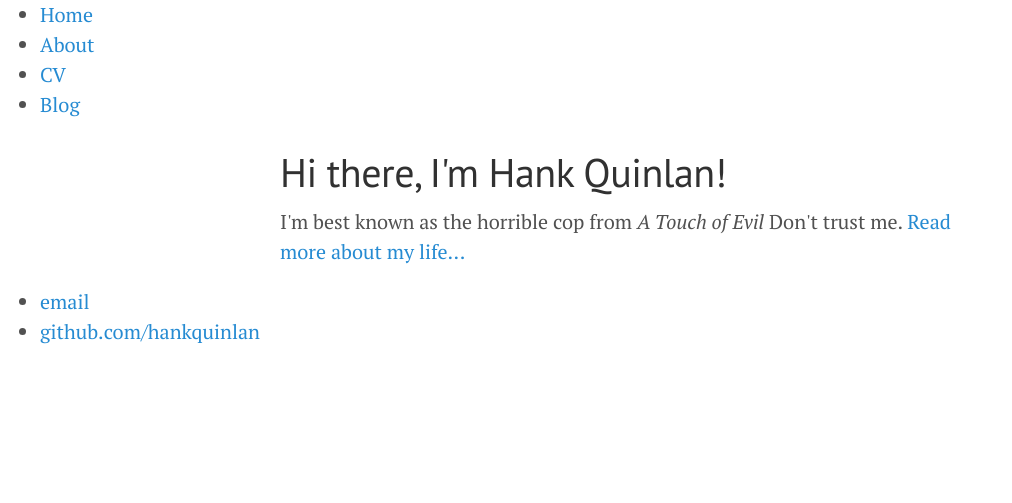
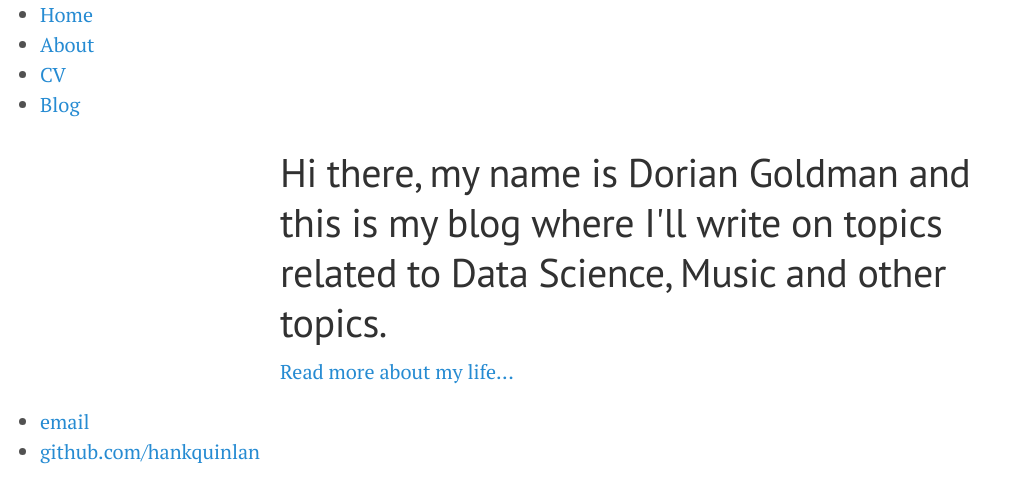
Before and after one commit to doriang102/doriang102.github.io, a Jekyll site: the page built from index.html, in a window 1280 px wide. Shown: the top 503 px of the page, without its empty margins (0-1012 px from the left). Built offline with Jekyll 4.4.1, drawn with Linux system fonts in a browser that asks for light colours.

Commit message:
Update index.html

```diff
--- a/index.html
+++ b/index.html
@@ -1,8 +1,8 @@
 ---
 layout: default
-title: Hank Quinlan, Horrible Cop
+title: Data Science - Theory and Practice
 ---
 <div class="blurb">
-	<h1>Hi there, I'm Hank Quinlan!</h1>
-	<p>I'm best known as the horrible cop from <em>A Touch of Evil</em> Don't trust me. <a href="/about">Read more about my life...</a></p>
+	<h1>Hi there, my name is Dorian Goldman and this is my blog where I'll write on topics related to Data Science, Music and other topics.</h1>
+	<p><a href="/about">Read more about my life...</a></p>
 </div><!-- /.blurb -->
```
